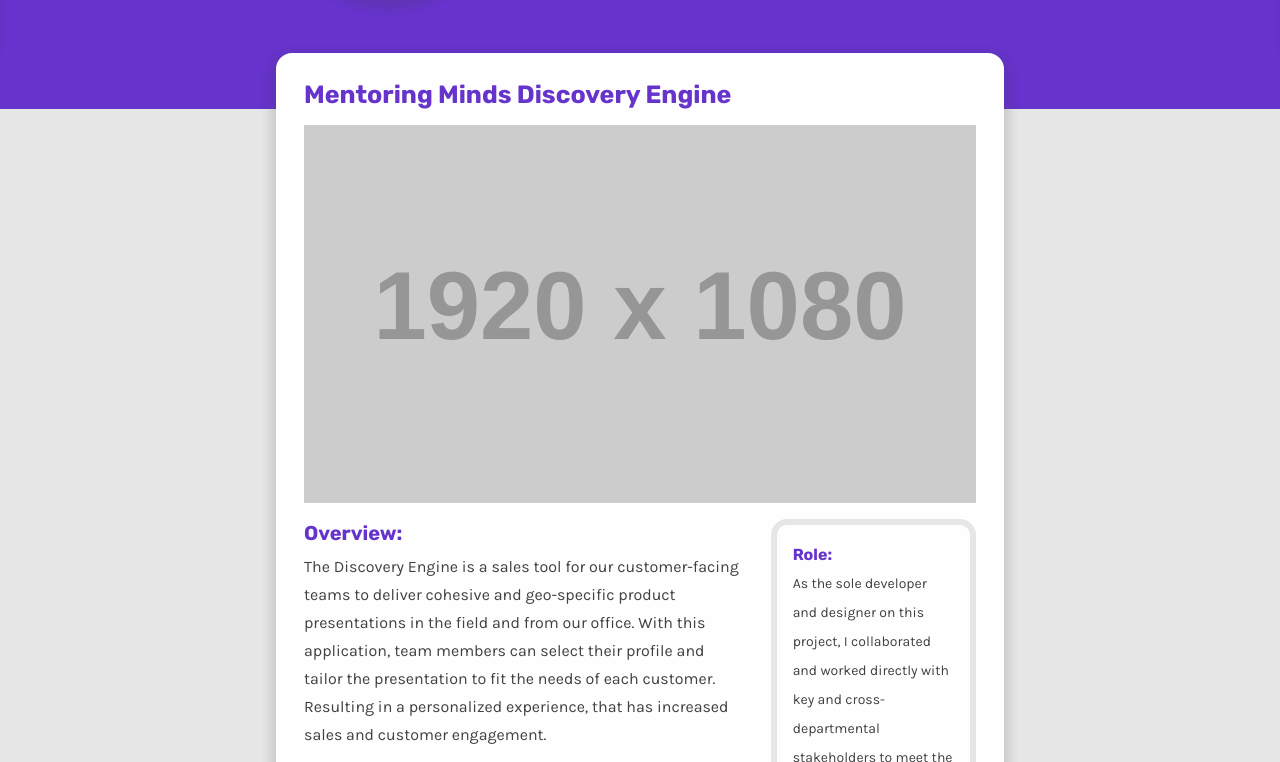
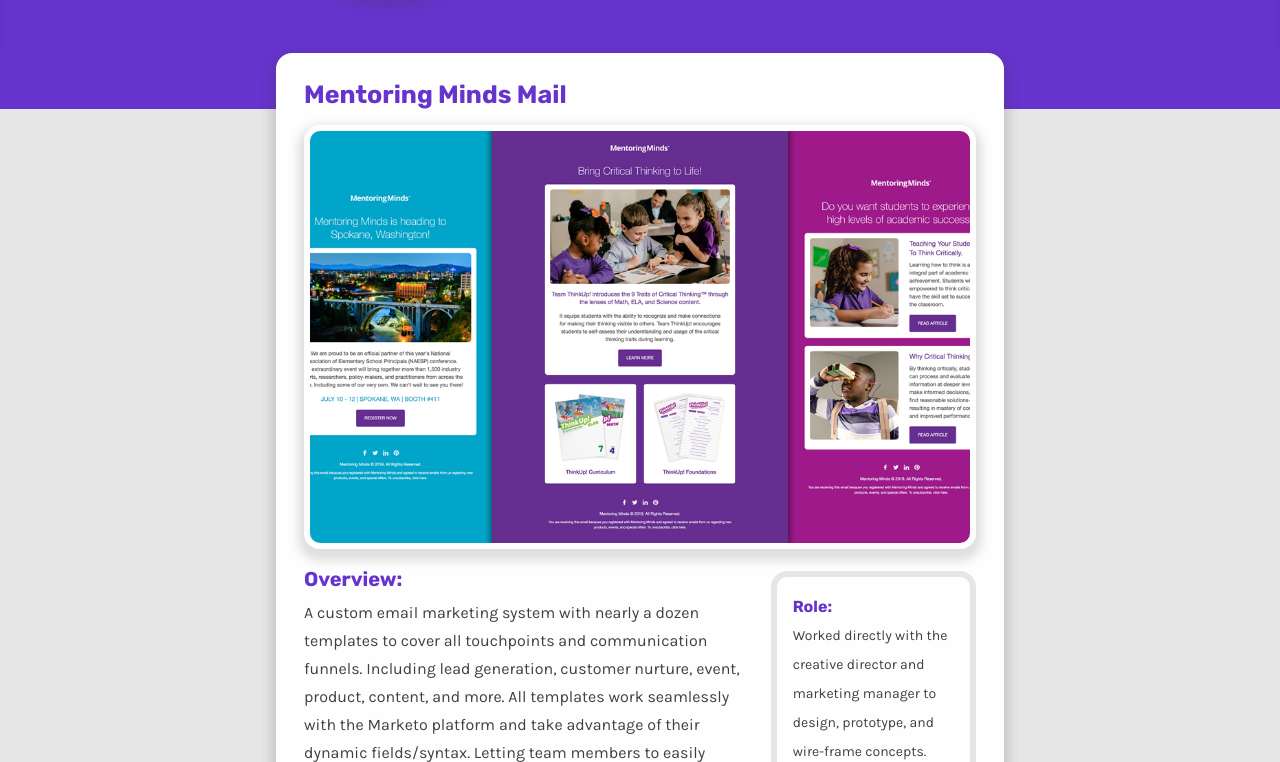
Before and after one commit to jamesdoraiii/portfolio-v3, a Gatsby site: page / in a window 1280 px wide. Shown: the part 323-1085 px from the top of the page. Built offline with nearby package versions, Linux system fonts and the light colour scheme; Gatsby itself is replaced by a stand-in of ours.

Commit message:
add iste and mail projects

```diff
--- a/src/components/project.js
+++ b/src/components/project.js
@@ -5,18 +5,15 @@
   return (
     <div className="project grid page__content">
       <h2>{props.name}</h2>
-      <img
-        className="project__image"
-        src="http://placehold.it/1920x1080.jpg"
-        alt={props.name}
-      />
+      <img className="project__image" src={props.image} alt={props.name} />
       <div className="project__overview">
         <h3>Overview:</h3>
         <p>{props.overview}</p>
         <ul className="project__preview">
+          {props.href.length < 1 ? null : (
             <li>
               <a
-              href="https://github.com/edtechdeveloper"
+                href={props.href}
                 target="_blank"
                 without
                 rel="noopener noreferrer"
@@ -24,9 +21,10 @@
                 <button>View Project</button>
               </a>
             </li>
+          )}
           <li>
             <a
-              href="https://github.com/edtechdeveloper"
+              href={`https://github.com/edtechdeveloper/${props.source}`}
               target="_blank"
               without
               rel="noopener noreferrer"
--- a/src/pages/index.js
+++ b/src/pages/index.js
@@ -2,6 +2,8 @@
 import Layout from "../components/layout-page"
 import SEO from "../components/seo"
 import Project from "../components/project"
+import mailIMG from "../images/mail-preview.jpg"
+import isteIMG from "../images/iste-preview.jpg"
 
 export default function IndexPage() {
   return (
@@ -9,17 +11,22 @@
       <SEO title="Home" />
       <div className="container">
         <Project
-          name="Mentoring Minds Discovery Engine"
-          technology={["React", "Redux", "Styled Components"]}
-          overview="The Discovery Engine is a sales tool for our customer-facing teams
-            to deliver cohesive and geo-specific product presentations in the
-            field and from our office. With this application, team members can
-            select their profile and tailor the presentation to fit the needs of
-            each customer. Resulting in a personalized experience, that has
-            increased sales and customer engagement."
-          roles="As the sole developer and designer on this project, I collaborated
-              and worked directly with key and cross-departmental stakeholders
-              to meet the needs of all teams and to build this application."
+          name="Mentoring Minds Mail"
+          image={mailIMG}
+          href=""
+          source="Mentoring-Minds-Mail-System"
+          technology={["React", "MJML", "HTML", "Marketo"]}
+          overview={`A custom email marketing system with nearly a dozen templates to cover all touchpoints and communication funnels. Including lead generation, customer nurture, event, product, content, and more. All templates work seamlessly with the Marketo platform and take advantage of their dynamic fields/syntax. Letting team members to easily create, customize, and deploy emails without the assistance of a developer.`}
+          roles="Worked directly with the creative director and marketing manager to design, prototype, and wire-frame concepts. Sole developer."
+        />
+        <Project
+          name="ISTE Standards"
+          image={isteIMG}
+          href="https://iste-standards.netlify.com/"
+          source="ISTE-Standards"
+          technology={["React", "Styled Components"]}
+          overview={`A personal project highlighting the "International Society for Technology in Education" standards for students, educators, and education leaders. With this application users can reference and use the standards as a framework to cultivate an innovative learning environment for the digital age.`}
+          roles="Personal project. Sole developer and designer."
         />
       </div>
     </Layout>
--- a/src/styles/app.scss
+++ b/src/styles/app.scss
@@ -117,6 +117,9 @@
   .project__image {
     grid-column: span 3;
     margin-bottom: $sm;
+    box-shadow: $shadow;
+    border-radius: $sm;
+    border: $xs solid $white;
   }
   .project__overview {
     grid-column: span 2;
@@ -164,6 +167,7 @@
     padding: $sm;
     border-radius: $sm;
     align-self: flex-start;
+    margin-top: $xs;
     strong {
       display: block;
       color: $primary;
```
Also changed, not shown: src/images/iste-preview.jpg (added), src/images/mail-preview.jpg (added). Lines whose indentation alone changed are shown as unchanged.
